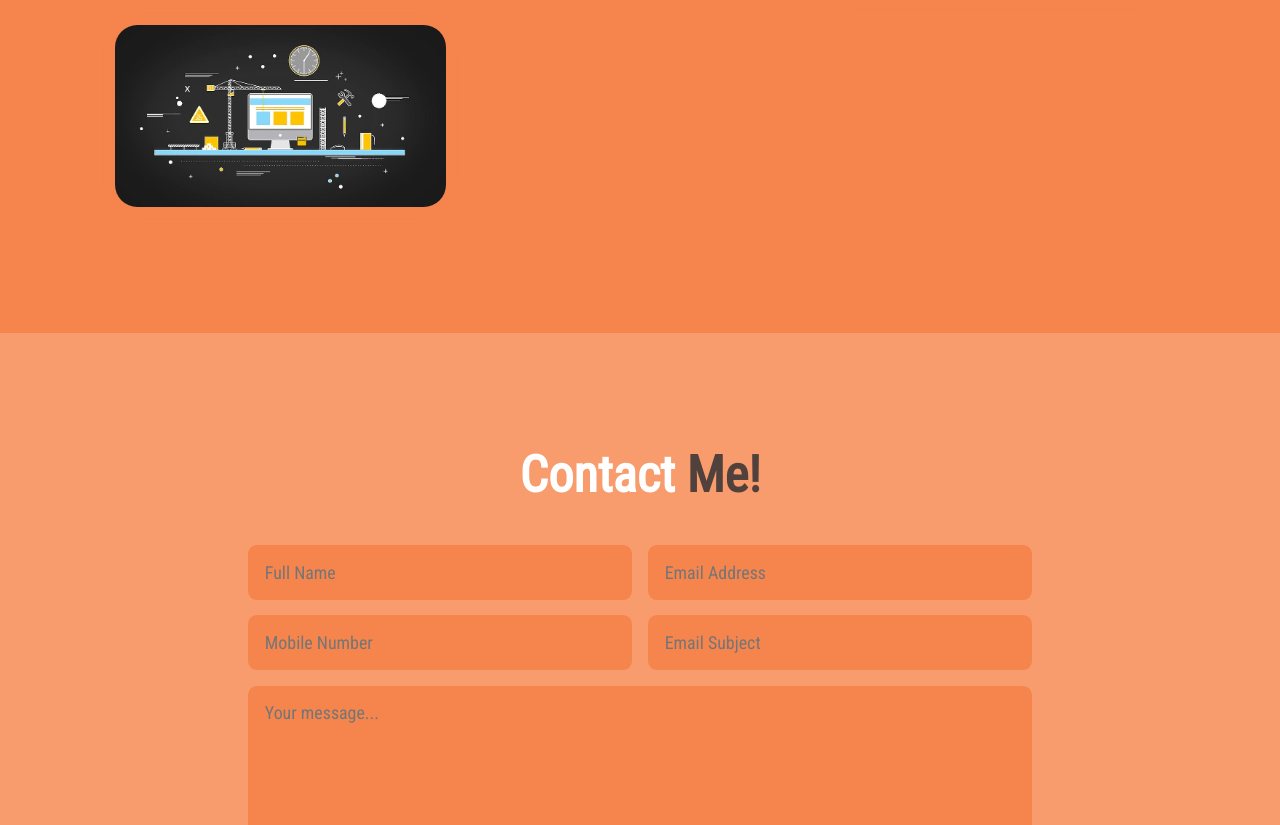
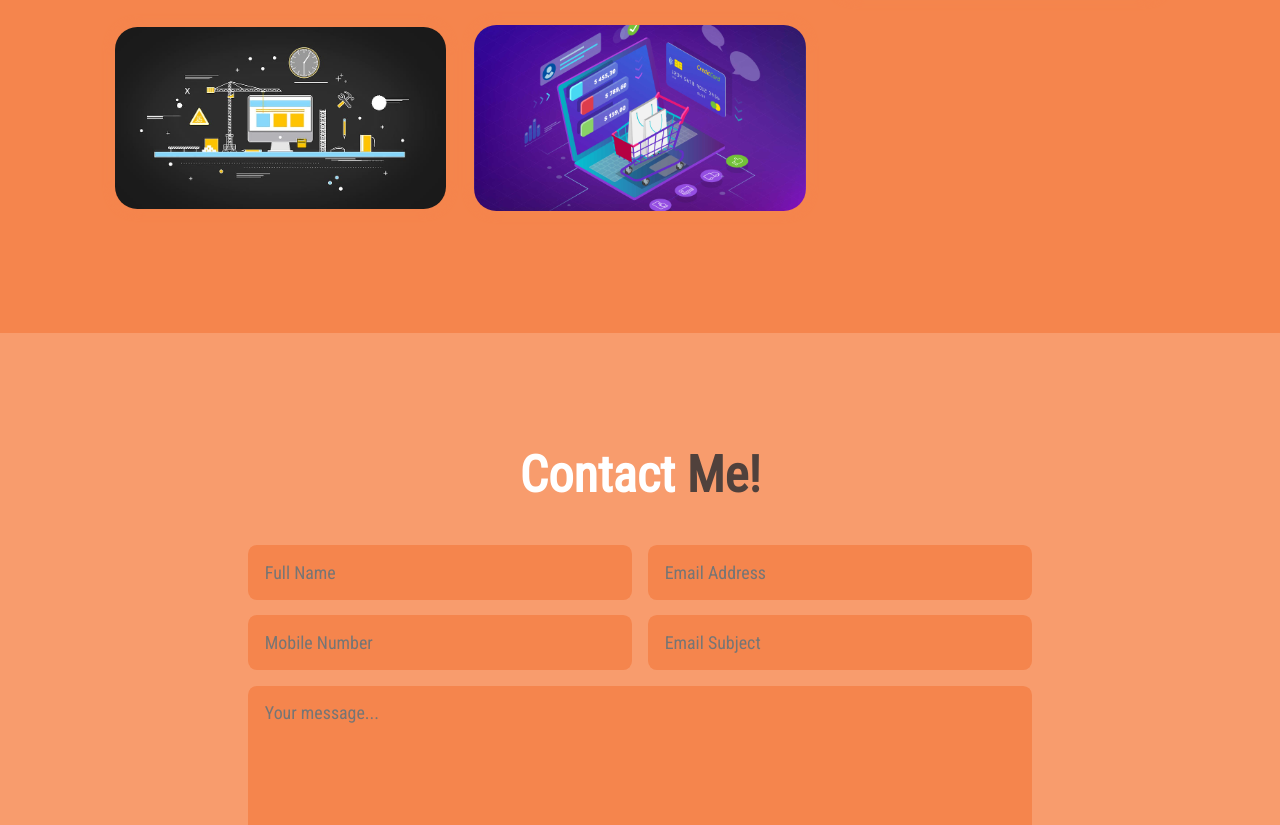
Before and after one commit to ZeSoares/myPersonalWebsite, a plain HTML site: page index.html in a window 1280 px wide. Shown: the part 3817-4642 px from the top of the page. Drawn offline with nearby package versions, Linux system fonts and the light colour scheme.

Commit message:
Galeria website added and font-size of experiences changed

```diff
--- a/css/style.css
+++ b/css/style.css
@@ -500,7 +500,7 @@ span {
 }
 
 .portfolio-layer p {
-    font-size: 1.2rem;
+    font-size: 1.4rem;
     margin: .3rem 0 1rem;
 }
 
--- a/index.html
+++ b/index.html
@@ -255,6 +255,17 @@
                             <!-- <a href="#"><i class='bx bx-link-external' ></i></a> -->
                     </div>
                 </div>
+
+                <div class="portfolio-box">
+                    <img class="heigth: 20px" src="images/website.jpg" alt="">
+                    <div class="portfolio-layer">
+                        <h4>E-Commerce Website</h4>
+                        <p>I developed an online store for a client. It has payment method working.
+                        </p>
+                        <a href="https://galeriadestoandre.com/" target="_blank"><i class='bx bx-link-external' ></i></a>
+                            <!-- <a href="#"><i class='bx bx-link-external' ></i></a> -->
+                    </div>
+                </div>
             </div>
 
         </section>
```
Also changed, not shown: images/website.jpg (added), 1 other file.
